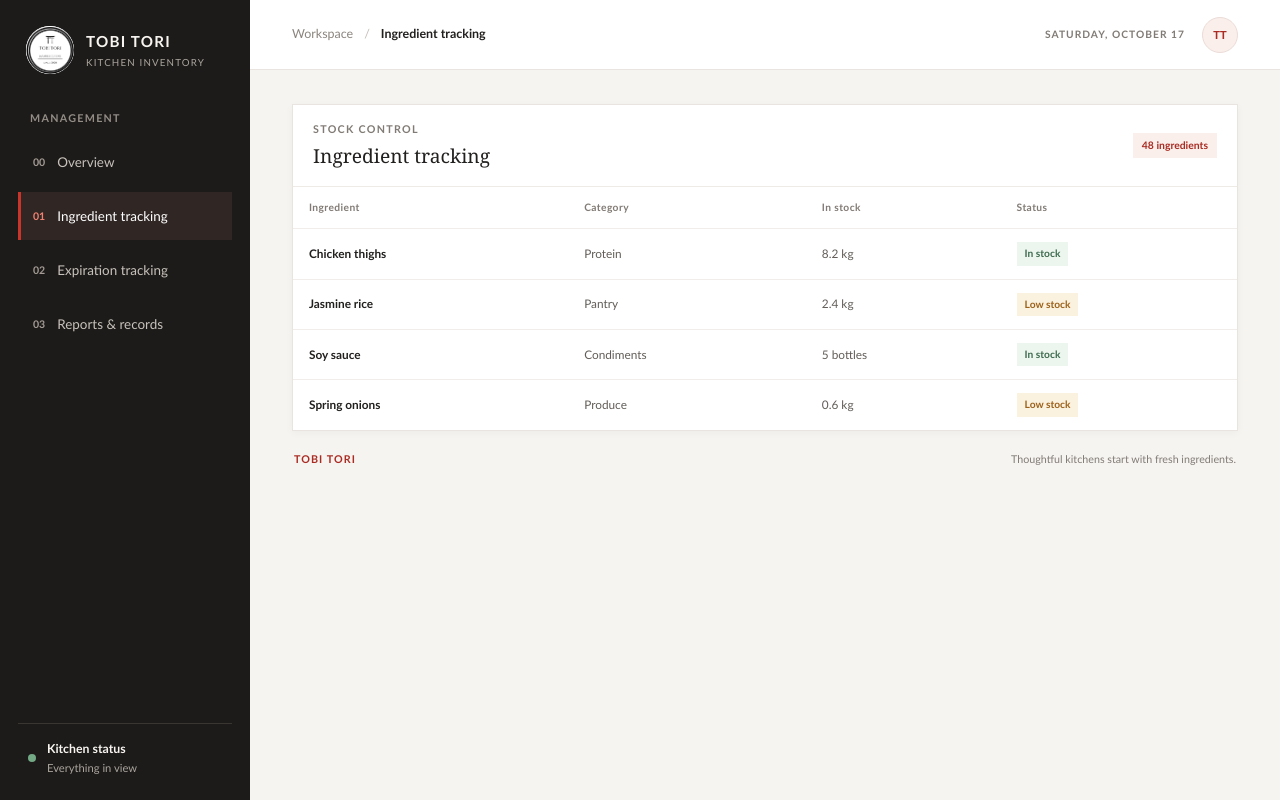
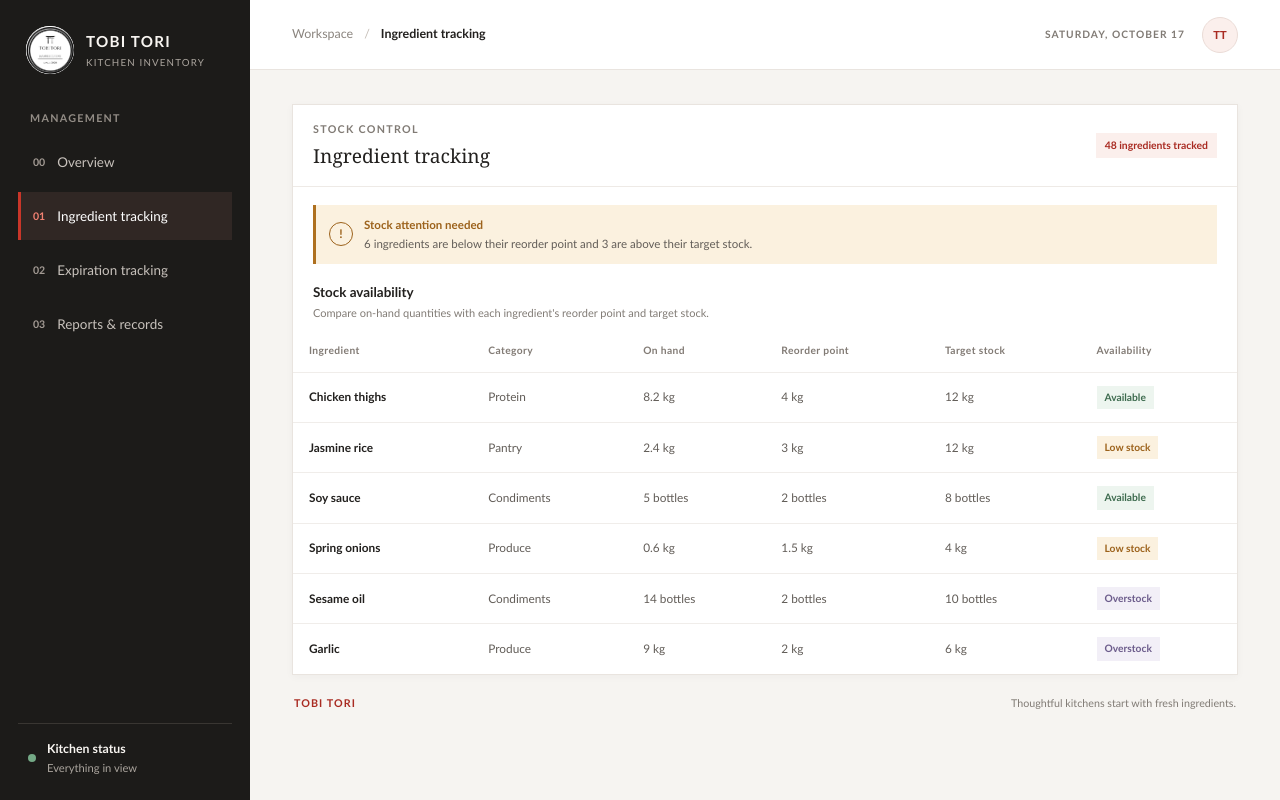
Before and after one commit to kioshiexe/Tobi_Tori, a PHP site: page / in a window 1280 px wide, after a click that opens the changed part. Run offline with PHP 8.4, Linux system fonts and the light colour scheme.

Commit message:
added necessary features for each tab

```diff
--- a/html/login.html
+++ b/html/login.html
@@ -4,7 +4,8 @@
     <meta charset="UTF-8">
     <meta name="viewport" content="width=device-width, initial-scale=1.0">
     <link rel="stylesheet" href="/css/login.css">
-    <title>Login</title>
+    <title>Tobi Tori | Kitchen Inventory</title>
+    <link rel="icon" type="image/png" href="/assets/tobi_tori_icon.jpg">
 </head>
 <body>
     <div class="login-container">
--- a/html/password_reset.html
+++ b/html/password_reset.html
@@ -4,7 +4,8 @@
     <meta charset="UTF-8">
     <meta name="viewport" content="width=device-width, initial-scale=1.0">
     <link rel="stylesheet" href="/css/password_reset.css">
-    <title>Password Reset</title>
+    <title>Tobi Tori | Kitchen Inventory</title>
+    <link rel="icon" type="image/png" href="/assets/tobi_tori_icon.jpg">
 </head>
 <body>
     <div class="password-reset-container">
--- a/index.css
+++ b/index.css
@@ -606,6 +613,71 @@ tbody tr:last-child td {
     font-weight: 700;
 }
 
+.badge-overstock {
+    color: var(--notice-text);
+    background: var(--notice-bg);
+}
+
+.stock-alert,
+.expiry-alert {
+    display: flex;
+    align-items: center;
+    gap: 11px;
+    margin: 18px 20px 0;
+    padding: 11px 13px;
+    border-left: 3px solid var(--amber);
+    color: var(--warning-text);
+    background: var(--warning-bg);
+}
+
+.expiry-alert {
+    border-left-color: var(--tomato);
+    color: var(--tomato-dark);
+    background: var(--accent-wash);
+}
+
+.stock-alert-mark,
+.expiry-alert-mark {
+    display: grid;
+    width: 24px;
+    height: 24px;
+    flex: 0 0 24px;
+    place-items: center;
+    border: 1px solid currentColor;
+    border-radius: 50%;
+    font-size: 0.75rem;
+    font-weight: 700;
+}
+
+.stock-alert p,
+.expiry-alert p {
+    display: grid;
+    gap: 2px;
+    margin: 0;
+    font-size: 0.72rem;
+}
+
+.stock-alert p span,
+.expiry-alert p span {
+    color: var(--body-copy);
+}
+
+.table-caption {
+    padding: 18px 20px 9px;
+}
+
+.table-caption h2 {
+    margin: 0;
+    color: var(--ink);
+    font-size: 0.84rem;
+}
+
+.table-caption p {
+    margin: 3px 0 0;
+    color: var(--muted);
+    font-size: 0.69rem;
+}
+
 /* Expiration items are ordered by date and marked by urgency. */
 .expiration-list {
     margin: 0;
--- a/index.html
+++ b/index.html
@@ -6,6 +6,7 @@
     <link rel="stylesheet" href="index.css">
     <script src="index.js" defer></script>
     <title>Tobi Tori | Kitchen Inventory</title>
+    <link rel="icon" type="image/png" href="/assets/tobi_tori_icon.jpg">
 </head>
 <body>
     <div class="app-shell">
@@ -86,57 +87,95 @@
                     </section>
                 </section>
 
-                <!-- Current ingredient quantities and low-stock indicators. -->
+                <!-- Stock availability, reorder points, and overstock thresholds. -->
                 <section class="tab-panel" id="panel-ingredients" role="tabpanel" aria-labelledby="tab-ingredients" tabindex="0" hidden>
                     <article class="panel ingredient-panel">
                         <div class="panel-heading">
                             <div><p class="eyebrow">STOCK CONTROL</p><h1>Ingredient tracking</h1></div>
-                            <span class="count-pill">48 ingredients</span>
+                            <span class="count-pill">48 ingredients tracked</span>
                         </div>
+                        <div class="stock-alert" role="status">
+                            <span class="stock-alert-mark" aria-hidden="true">!</span>
+                            <p><strong>Stock attention needed</strong><span>6 ingredients are below their reorder point and 3 are above their target stock.</span></p>
+                        </div>
+                        <div class="table-caption"><h2>Stock availability</h2><p>Compare on-hand quantities with each ingredient's reorder point and target stock.</p></div>
                         <div class="table-wrap">
                             <table>
-                                <thead><tr><th>Ingredient</th><th>Category</th><th>In stock</th><th>Status</th></tr></thead>
+                                <thead><tr><th>Ingredient</th><th>Category</th><th>On hand</th><th>Reorder point</th><th>Target stock</th><th>Availability</th></tr></thead>
                                 <tbody>
-                                    <tr><td><span class="ingredient-name">Chicken thighs</span></td><td>Protein</td><td>8.2 kg</td><td><span class="badge badge-good">In stock</span></td></tr>
-                                    <tr><td><span class="ingredient-name">Jasmine rice</span></td><td>Pantry</td><td>2.4 kg</td><td><span class="badge badge-low">Low stock</span></td></tr>
-                                    <tr><td><span class="ingredient-name">Soy sauce</span></td><td>Condiments</td><td>5 bottles</td><td><span class="badge badge-good">In stock</span></td></tr>
-                                    <tr><td><span class="ingredient-name">Spring onions</span></td><td>Produce</td><td>0.6 kg</td><td><span class="badge badge-low">Low stock</span></td></tr>
+                                    <tr><td><span class="ingredient-name">Chicken thighs</span></td><td>Protein</td><td>8.2 kg</td><td>4 kg</td><td>12 kg</td><td><span class="badge badge-good">Available</span></td></tr>
+                                    <tr><td><span class="ingredient-name">Jasmine rice</span></td><td>Pantry</td><td>2.4 kg</td><td>3 kg</td><td>12 kg</td><td><span class="badge badge-low">Low stock</span></td></tr>
+                                    <tr><td><span class="ingredient-name">Soy sauce</span></td><td>Condiments</td><td>5 bottles</td><td>2 bottles</td><td>8 bottles</td><td><span class="badge badge-good">Available</span></td></tr>
+                                    <tr><td><span class="ingredient-name">Spring onions</span></td><td>Produce</td><td>0.6 kg</td><td>1.5 kg</td><td>4 kg</td><td><span class="badge badge-low">Low stock</span></td></tr>
+                                    <tr><td><span class="ingredient-name">Sesame oil</span></td><td>Condiments</td><td>14 bottles</td><td>2 bottles</td><td>10 bottles</td><td><span class="badge badge-overstock">Overstock</span></td></tr>
+                                    <tr><td><span class="ingredient-name">Garlic</span></td><td>Produce</td><td>9 kg</td><td>2 kg</td><td>6 kg</td><td><span class="badge badge-overstock">Overstock</span></td></tr>
                                 </tbody>
                             </table>
                         </div>
                     </article>
                 </section>
 
-                <!-- Items ordered by upcoming expiration date and urgency. -->
+                <!-- Near-expiry alerts and the upcoming expiration schedule. -->
                 <section class="tab-panel" id="panel-expiration" role="tabpanel" aria-labelledby="tab-expiration" tabindex="0" hidden>
                     <article class="panel expiration-panel">
                         <div class="panel-heading">
                             <div><p class="eyebrow">FRESHNESS CHECK</p><h1>Expiration tracking</h1></div>
-                            <span class="count-pill">4 items due soon</span>
+                            <span class="count-pill">4 items expiring in 7 days</span>
                         </div>
+                        <div class="expiry-alert" role="status">
+                            <span class="expiry-alert-mark" aria-hidden="true">!</span>
+                            <p><strong>2 items need attention within 48 hours</strong><span>Check freshness and prioritize these ingredients during prep.</span></p>
+                        </div>
+                        <div class="table-caption"><h2>Upcoming expirations</h2><p>Items are ordered by expiry date so the most urgent stock is easy to spot.</p></div>
                         <ul class="expiration-list">
-                            <li><span class="expiry-date urgent">Today</span><span class="expiry-item"><strong>Fresh tofu</strong><small>Refrigerated · 1.2 kg</small></span><span class="expiry-dot urgent-dot"></span></li>
-                            <li><span class="expiry-date urgent">Tomorrow</span><span class="expiry-item"><strong>Bean sprouts</strong><small>Produce · 0.8 kg</small></span><span class="expiry-dot urgent-dot"></span></li>
-                            <li><span class="expiry-date">Oct 20</span><span class="expiry-item"><strong>Chicken stock</strong><small>Refrigerated · 2 cartons</small></span><span class="expiry-dot"></span></li>
-                            <li><span class="expiry-date">Oct 23</span><span class="expiry-item"><strong>Kimchi</strong><small>Refrigerated · 1 jar</small></span><span class="expiry-dot"></span></li>
+                            <li><span class="expiry-date urgent">Today · Oct 17</span><span class="expiry-item"><strong>Fresh tofu</strong><small>Refrigerated · 1.2 kg · Check before use</small></span><span class="expiry-dot urgent-dot" aria-label="Urgent"></span></li>
+                            <li><span class="expiry-date urgent">Tomorrow · Oct 18</span><span class="expiry-item"><strong>Bean sprouts</strong><small>Produce · 0.8 kg · Check before use</small></span><span class="expiry-dot urgent-dot" aria-label="Urgent"></span></li>
+                            <li><span class="expiry-date">Oct 20 · 3 days</span><span class="expiry-item"><strong>Chicken stock</strong><small>Refrigerated · 2 cartons</small></span><span class="expiry-dot" aria-label="Expiring soon"></span></li>
+                            <li><span class="expiry-date">Oct 23 · 6 days</span><span class="expiry-item"><strong>Kimchi</strong><small>Refrigerated · 1 jar</small></span><span class="expiry-dot" aria-label="Expiring soon"></span></li>
                         </ul>
                     </article>
                 </section>
 
-                <!-- Recent inventory changes form the reports and records view. -->
+                <!-- Inventory summary and dated stock movements for reporting. -->
                 <section class="tab-panel" id="panel-records" role="tabpanel" aria-labelledby="tab-records" tabindex="0" hidden>
-                    <article class="panel records-panel">
+                    <article class="panel inventory-report-panel">
                         <div class="panel-heading">
-                            <div><p class="eyebrow">LATEST ACTIVITY</p><h1>Reports &amp; records</h1></div>
+                            <div><p class="eyebrow">INVENTORY SNAPSHOT</p><h1>Reports &amp; records</h1></div>
+                            <span class="count-pill">Updated today</span>
+                        </div>
+                        <div class="report-metrics" aria-label="Inventory report summary">
+                            <div class="report-metric"><span>Ingredients tracked</span><strong>48</strong><small>Across 8 categories</small></div>
+                            <div class="report-metric report-metric-low"><span>Below reorder point</span><strong>06</strong><small>Restock recommended</small></div>
+                            <div class="report-metric report-metric-over"><span>Above target stock</span><strong>03</strong><small>Review purchasing levels</small></div>
+                            <div class="report-metric"><span>Available in range</span><strong>39</strong><small>Within stock targets</small></div>
+                        </div>
+                        <div class="table-caption"><h2>Inventory report by category</h2><p>Stock distribution against reorder points and target levels.</p></div>
+                        <div class="table-wrap">
+                            <table>
+                                <thead><tr><th>Category</th><th>Tracked</th><th>Available</th><th>Low stock</th><th>Overstock</th></tr></thead>
+                                <tbody>
+                                    <tr><td><span class="ingredient-name">Protein</span></td><td>12</td><td>9</td><td>2</td><td>1</td></tr>
+                                    <tr><td><span class="ingredient-name">Produce</span></td><td>10</td><td>7</td><td>2</td><td>1</td></tr>
+                                    <tr><td><span class="ingredient-name">Pantry</span></td><td>18</td><td>16</td><td>1</td><td>1</td></tr>
+                                    <tr><td><span class="ingredient-name">Condiments</span></td><td>8</td><td>7</td><td>1</td><td>0</td></tr>
+                                    <tr class="report-total"><td>Total</td><td>48</td><td>39</td><td>6</td><td>3</td></tr>
+                                </tbody>
+                            </table>
+                        </div>
+                    </article>
+                    <article class="panel usage-history-panel">
+                        <div class="panel-heading">
+                            <div><p class="eyebrow">LATEST ACTIVITY</p><h2>Usage history</h2></div>
                             <span class="count-pill">32 records this month</span>
                         </div>
                         <div class="table-wrap">
                             <table>
-                                <thead><tr><th>Record</th><th>Ingredient</th><th>Change</th><th>Recorded by</th><th>Date</th></tr></thead>
+                                <thead><tr><th>Activity</th><th>Ingredient</th><th>Quantity change</th><th>Recorded by</th><th>Date &amp; time</th></tr></thead>
                                 <tbody>
-                                    <tr><td><span class="record-type record-in">Stock added</span></td><td>Chicken thighs</td><td>+ 4.0 kg</td><td>Kitchen team</td><td>Today, 9:42 AM</td></tr>
+                                    <tr><td><span class="record-type record-in">Stock received</span></td><td>Chicken thighs</td><td>+ 4.0 kg</td><td>Kitchen team</td><td>Today, 9:42 AM</td></tr>
                                     <tr><td><span class="record-type record-out">Used in prep</span></td><td>Jasmine rice</td><td>- 1.5 kg</td><td>Kitchen team</td><td>Today, 8:15 AM</td></tr>
-                                    <tr><td><span class="record-type record-check">Stock check</span></td><td>Fresh tofu</td><td>Expiry updated</td><td>Kitchen team</td><td>Yesterday</td></tr>
+                                    <tr><td><span class="record-type record-out">Used in prep</span></td><td>Spring onions</td><td>- 0.3 kg</td><td>Kitchen team</td><td>Today, 7:50 AM</td></tr>
+                                    <tr><td><span class="record-type record-check">Stock check</span></td><td>Fresh tofu</td><td>Expiry verified</td><td>Kitchen team</td><td>Yesterday, 4:30 PM</td></tr>
                                 </tbody>
                             </table>
                         </div>
```
Also changed, not shown: other parts of index.css (+81 -2 lines), assets/tobi_tori_icon.jpg (added), index.js (line endings or trailing spaces).
